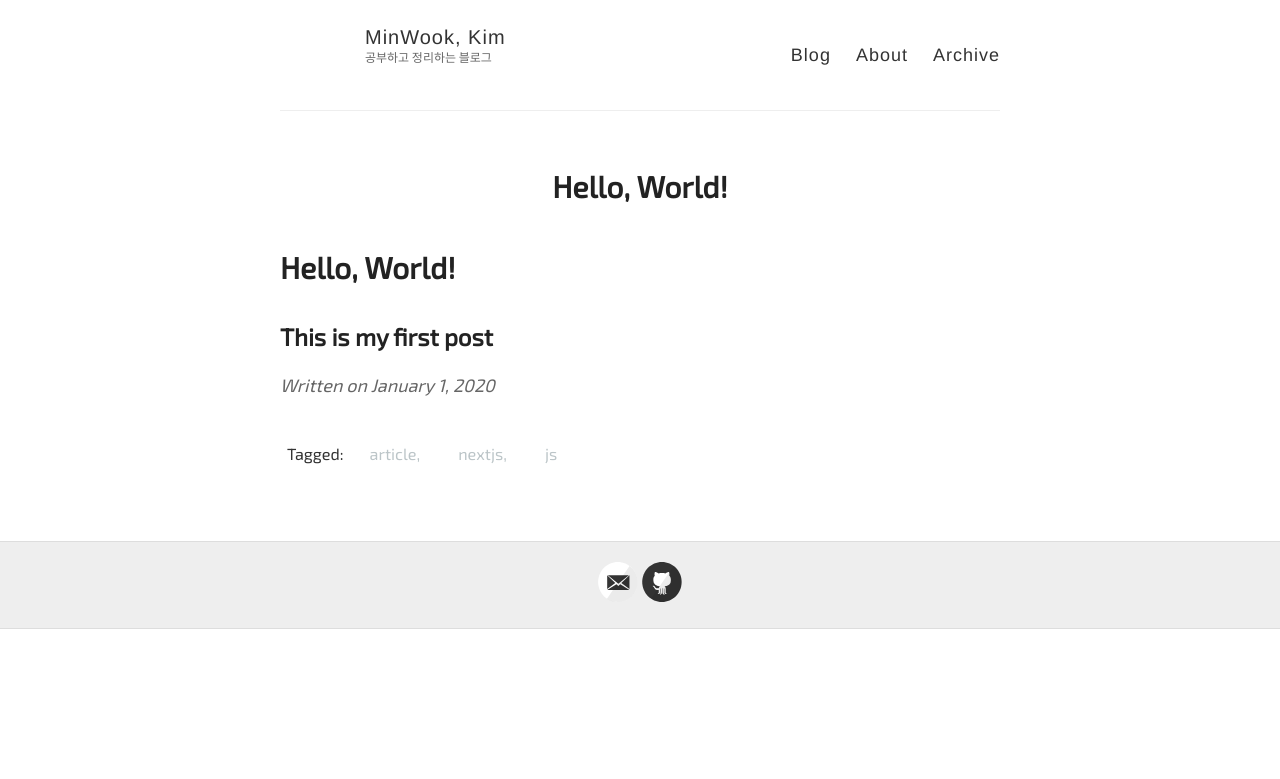
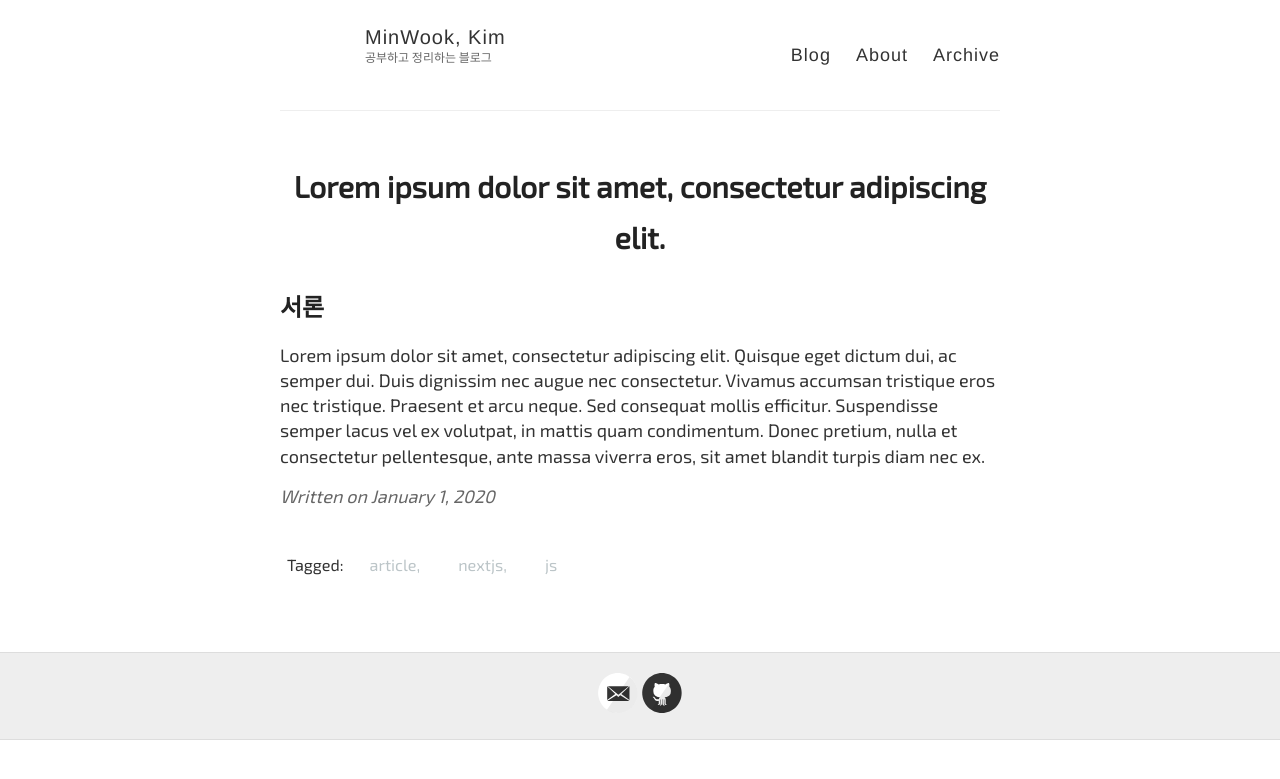
Before and after one commit to k-kmw/k-kmw.github.io, a Jekyll site: the page built from _posts/2020-01-01-hello_world.md, in a window 1280 px wide. Shown: the top 779 px of the page. Built offline with Jekyll 4.4.1, drawn with Linux system fonts in a browser that asks for light colours; some web fonts are replaced; comment, search, counter and statistics services are not loaded.

Commit message:
fix: 제목, 저자 수정과 서론 추가

```diff
--- a/_posts/2020-01-01-hello_world.md
+++ b/_posts/2020-01-01-hello_world.md
@@ -1,10 +1,12 @@
 ---
 layout: post
-title: Hello, World!
-author: John Doe
+title: Lorem ipsum dolor sit amet, consectetur adipiscing elit.
+author: Lorem ipsum
 tags: article, nextjs, js
 ---
 
-# Hello, World!
 
-## This is my first post
+
+## 서론
+
+Lorem ipsum dolor sit amet, consectetur adipiscing elit. Quisque eget dictum dui, ac semper dui. Duis dignissim nec augue nec consectetur. Vivamus accumsan tristique eros nec tristique. Praesent et arcu neque. Sed consequat mollis efficitur. Suspendisse semper lacus vel ex volutpat, in mattis quam condimentum. Donec pretium, nulla et consectetur pellentesque, ante massa viverra eros, sit amet blandit turpis diam nec ex.
```
